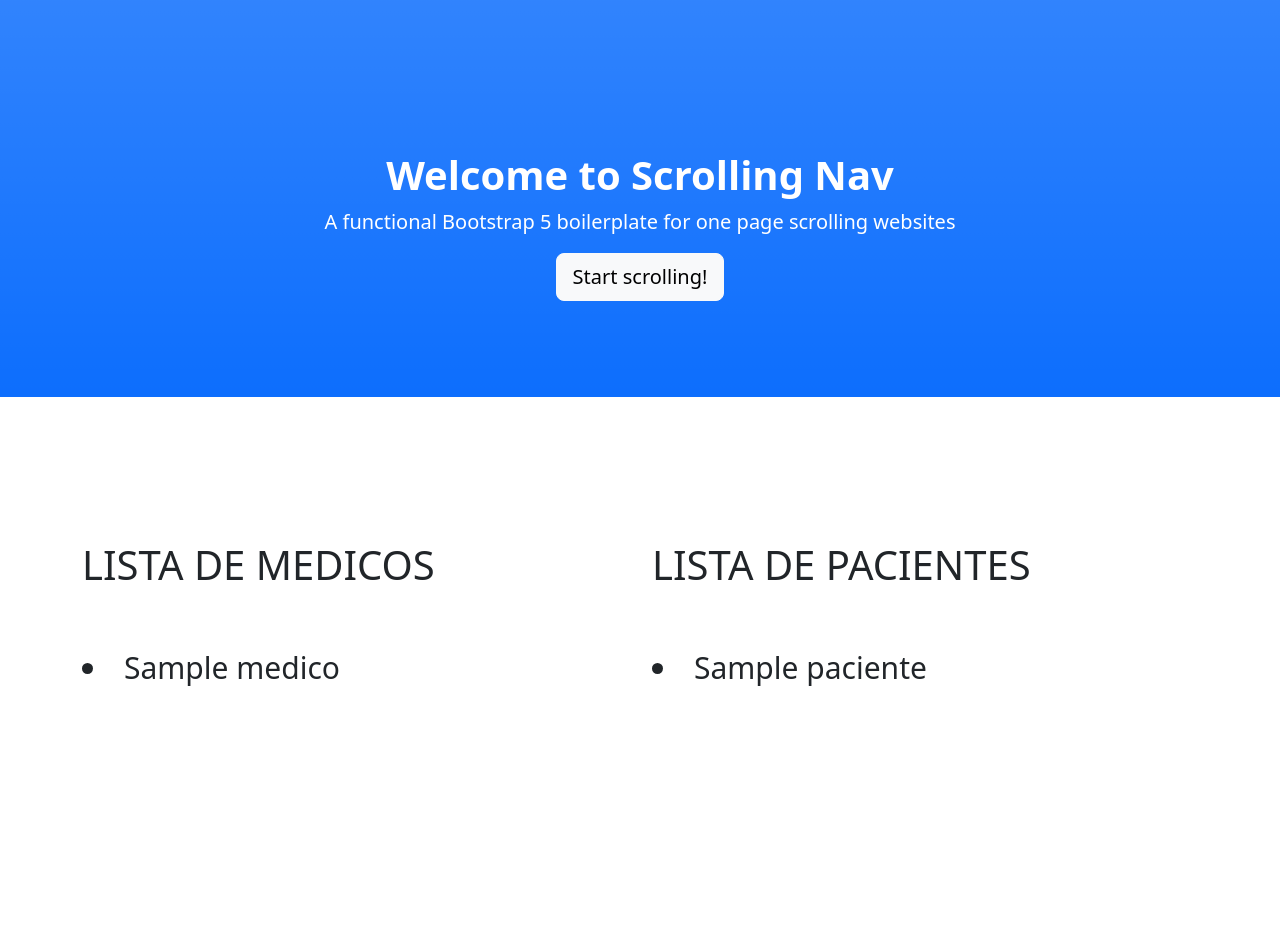
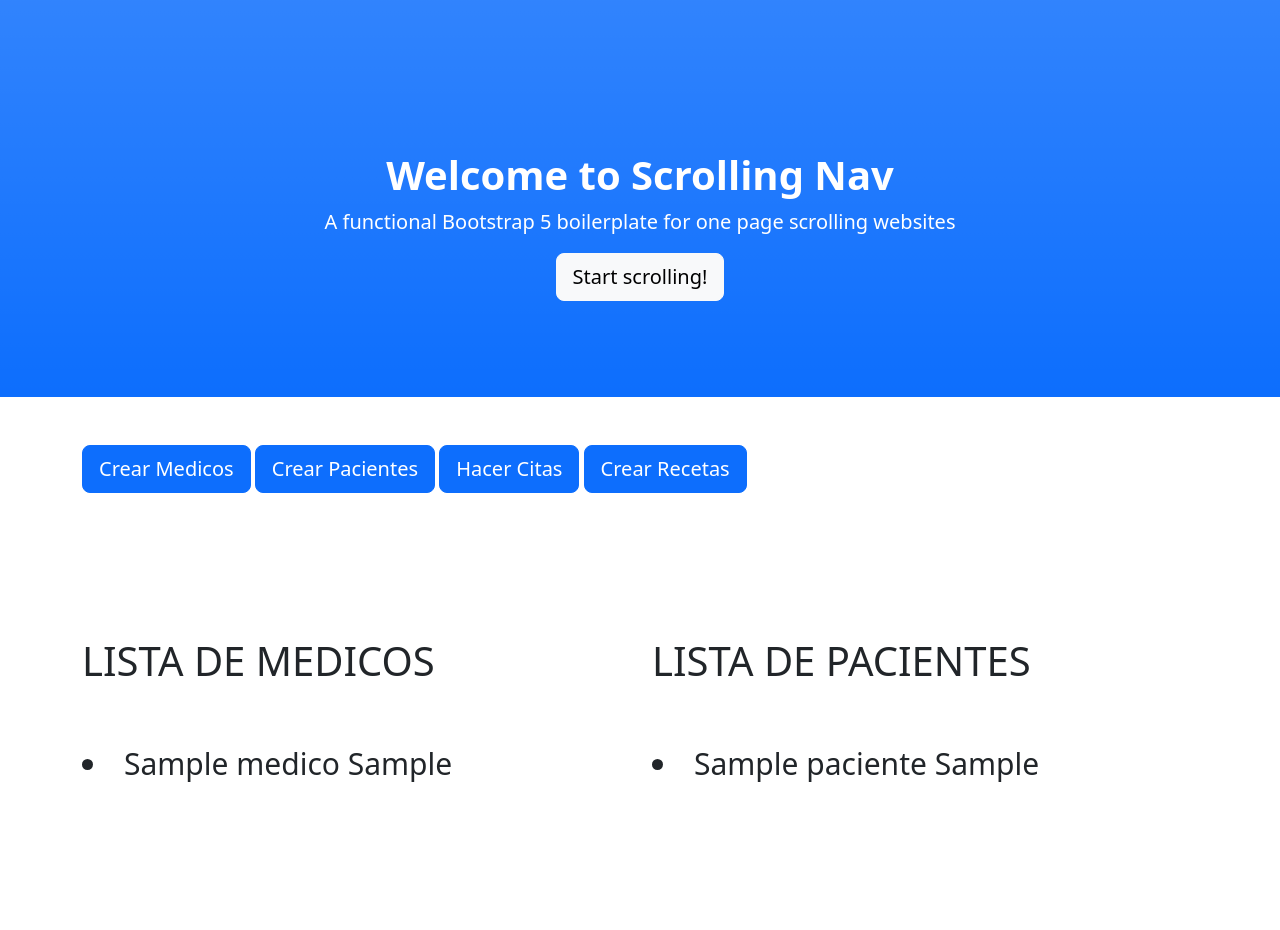
Before and after one commit to brayan084/Tercera-pre-entrega-ZORRO, a Django app: page / in a window 1280 px wide. Shown: the part 57-987 px from the top of the page. Before the commit the page ends 743 px from the top, so only its background shows below. Run offline with Django 4.2, Linux system fonts and the light colour scheme; tables that the repository leaves empty hold one stand-in row (values such as "Sample post"); some libraries are stand-ins or nearby versions.

Commit message:
aqui aun funciona

```diff
--- a/project/SwissMedical/static/SwissMedical/css/index.css
+++ b/project/SwissMedical/static/SwissMedical/css/index.css
@@ -1,3 +1,7 @@
 .tamaño {
     font-size: 30px;
 }
+
+.botones {
+    margin-top: 30px;
+}
--- a/project/SwissMedical/templates/SwissMedical/index.html
+++ b/project/SwissMedical/templates/SwissMedical/index.html
@@ -17,6 +17,19 @@
         </div>
     </header>
 
+    <div class="container ">
+        <div class="row ">
+            <div class="col-lg-12 ">
+
+                <a href="{% url 'crearMedicos' %}"><button type="button" class="btn btn-primary btn-lg mt-5"> Crear Medicos </button></a>
+                <a href="{% url 'crearPacientes' %}"><button type="button" class="btn btn-primary btn-lg mt-5"> Crear Pacientes</button></a>
+                <a href="{% url 'crearCitas' %}"><button type="button" class="btn btn-primary btn-lg mt-5"> Hacer Citas</button></a>
+                <a href="{% url 'crearRecetas' %}"><button type="button" class="btn btn-primary btn-lg mt-5"> Crear Recetas</button></a>
+
+            </div>
+        </div>
+    </div>
+
     <section class="page-section">
         <div class="container">
             <div class="row">
@@ -28,7 +41,7 @@
                     <br>
                     <br>
                     {% for medico in medicos %}
-                    <li class="tamaño">{{ medico.nombre }}</li>
+                    <li class="tamaño">{{ medico.nombre }} {{ medico.apellido }}</li>
                     {% endfor %}
 
 
@@ -39,7 +52,7 @@
                     <br>
                     <br>
                     {% for paciente in pacientes %}
-                    <li class="tamaño">{{ paciente.nombre }}</li>
+                    <li class="tamaño">{{ paciente.nombre }} {{ paciente.apellido }}</li>
                     {% endfor %}
 
 
```
Also changed, not shown: project/SwissMedical/static/SwissMedical/imagenes/medicine-trendy-banner-vector.jpg (added).
